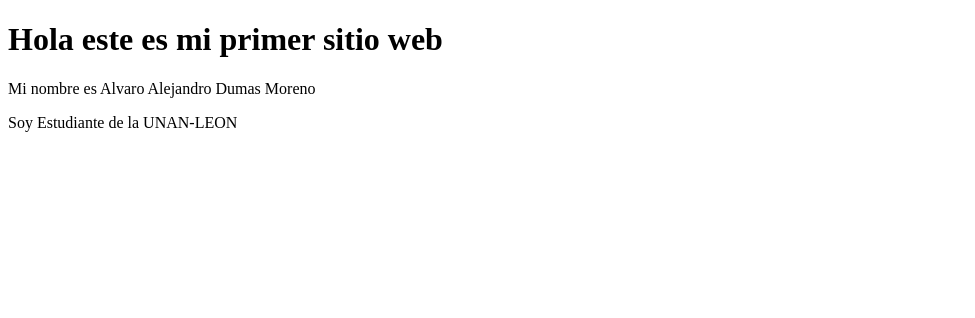
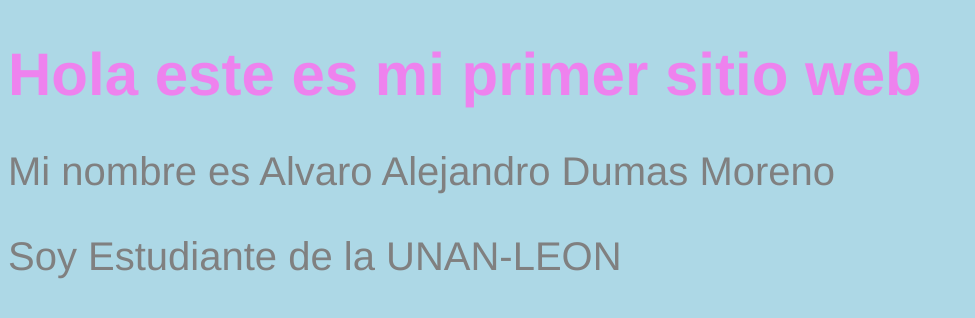
Before and after one commit to Alvaro707/prueba-, a plain HTML site: page index.html in a window 1280 px wide. Shown: the whole page, without its empty margins (0-975 px from the left). Drawn offline with Linux system fonts and the light colour scheme.

Commit message:
modifico e ingreso los colores de mi preferencia a mi sitio web

```diff
--- a/css/style.css
+++ b/css/style.css
@@ -10,5 +10,5 @@
 
 p{
   font-size: 40px;
-  color: pink;
+  color: Grey;
 }
--- a/index.html
+++ b/index.html
@@ -3,6 +3,7 @@
 <head>
 <meta charset="UTF-8">
 <title>proyecto-ver#1</title>
+<link href="css/style.css" rel="stylesheet">
 
 </head>
 <body>
```
